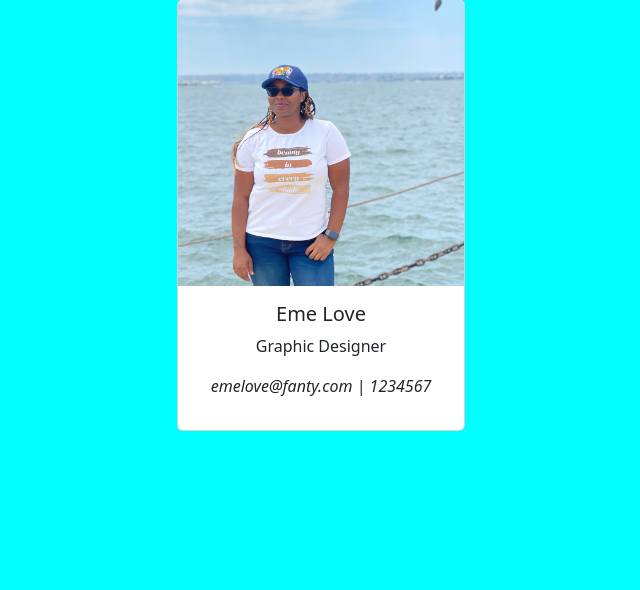
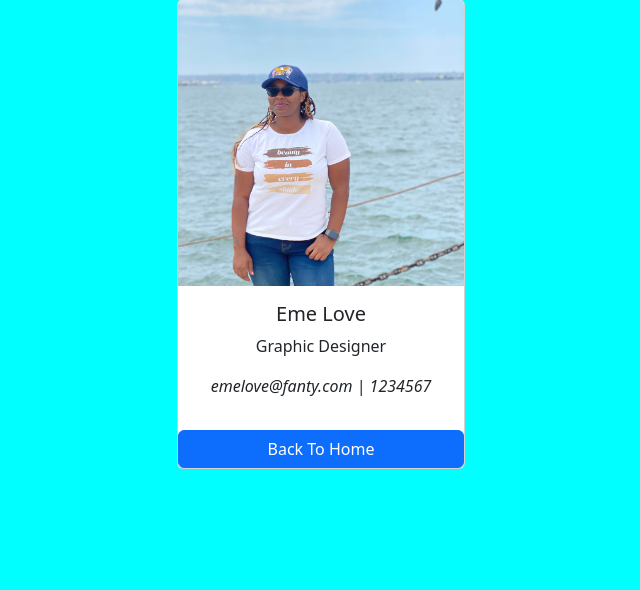
Before and after one commit to fantania/djangonBasic, a Django app: page /employees/3 in a window 1280 px wide. Shown: the part 105-695 px from the top of the page, without its empty margins (319-959 px from the left). Run offline with Django 5.2, Linux system fonts and the light colour scheme; data comes from the database, SQL or seed files in the repository.

Commit message:
add path nick name

```diff
--- a/mysite/mysite/urls.py
+++ b/mysite/mysite/urls.py
@@ -23,6 +23,6 @@ from django.conf.urls.static import static
 
 urlpatterns = [
     path('admin/', admin.site.urls),
-    path('', views.home),
+    path('', views.home, name='home'),
     path('employees/', include('employees.urls')) #Forward this request to employees.urls
 ] + static(settings.MEDIA_URL, document_root = settings.MEDIA_ROOT)
--- a/mysite/templates/employee_detail.html
+++ b/mysite/templates/employee_detail.html
@@ -22,6 +22,7 @@
             <p><em>{{employee.email_address}} | {{employee.phone_number}}</em></p>
 
         </div>
+        <a href="{% url 'home'%}" class="btn btn-primary">Back To Home</a>
   </div>
 
 </body>
```
Lines whose indentation alone changed are shown as unchanged.
